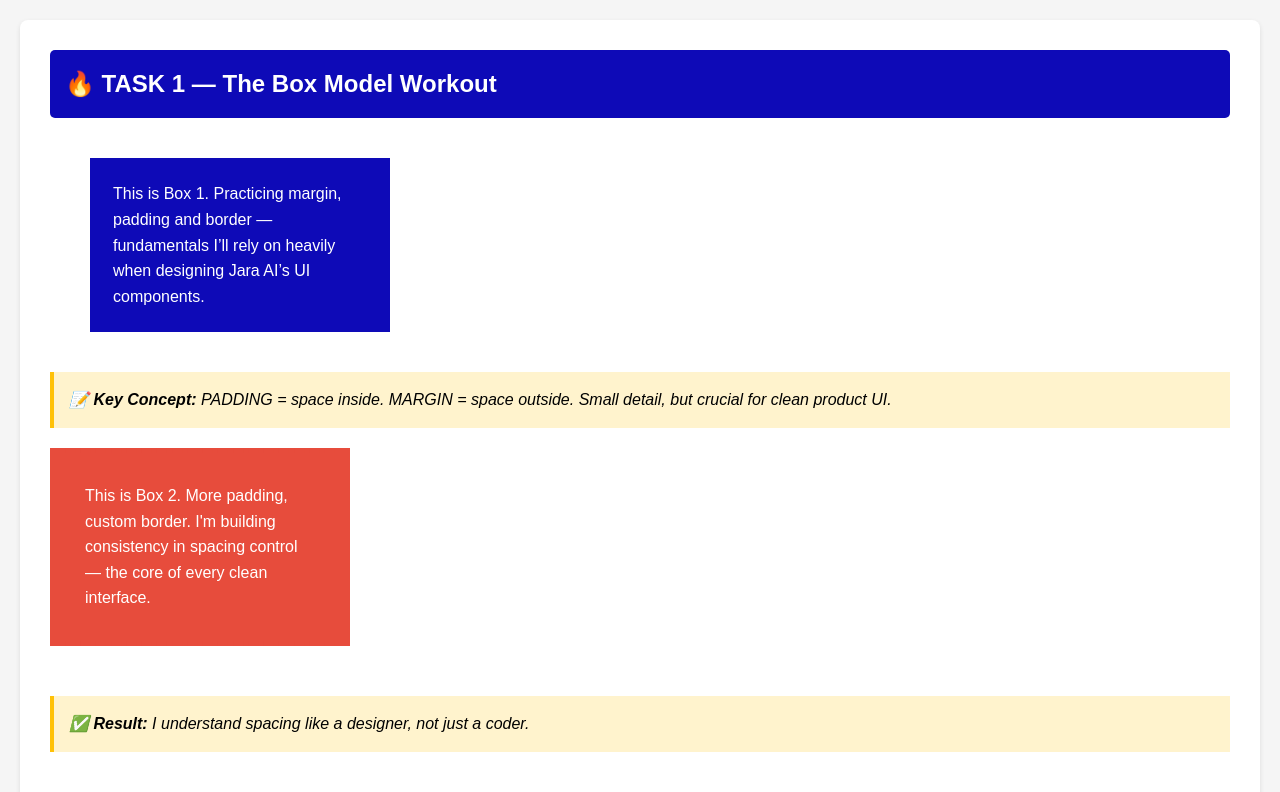
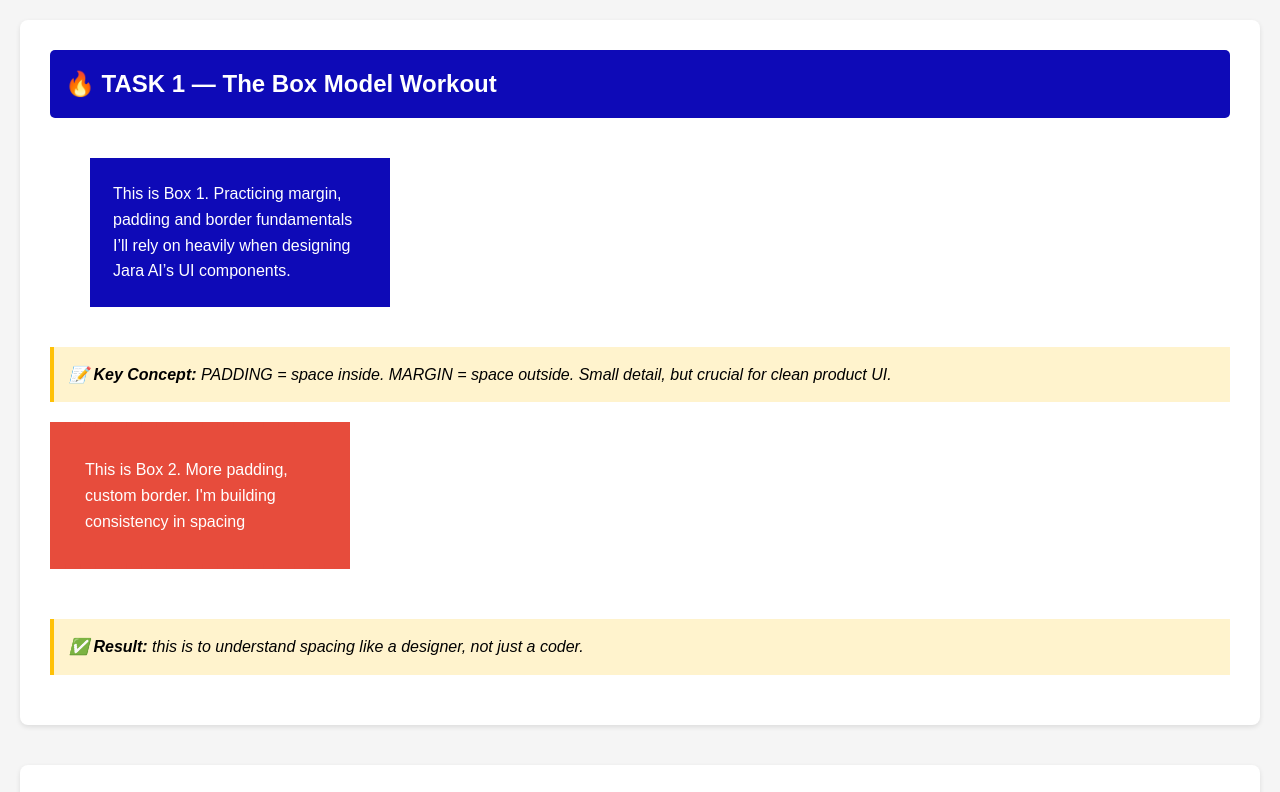
Before and after one commit to socratesKlein/Week01-HTML-CSS, a plain HTML site: page Day 3/index.html in a window 1280 px wide. Shown: the top 792 px of the page. Drawn offline with Linux system fonts and the light colour scheme.

```diff
--- a/Day 3/index.html
+++ b/Day 3/index.html
@@ -12,7 +12,7 @@
   <body>
     <!-- ============================================
          TASK 1 - BOX MODEL WORKOUT
-         (Learning foundational spacing as a future AI app builder)
+         (Learning foundational spacing)
          ============================================ -->
     <div class="task-section">
       <h2>🔥 TASK 1 — The Box Model Workout</h2>
@@ -20,8 +20,8 @@
       <!-- First box with paragraph inside -->
       <div class="box-model-1">
         <p>
-          This is Box 1. Practicing margin, padding and border — fundamentals
-          I’ll rely on heavily when designing Jara AI’s UI components.
+          This is Box 1. Practicing margin, padding and border fundamentals I’ll
+          rely on heavily when designing Jara AI’s UI components.
         </p>
       </div>
 
@@ -35,13 +35,13 @@
       <div class="box-model-2">
         <p>
           This is Box 2. More padding, custom border. I'm building consistency
-          in spacing control — the core of every clean interface.
+          in spacing
         </p>
       </div>
 
       <div class="note">
-        ✅ <strong>Result:</strong> I understand spacing like a designer, not
-        just a coder.
+        ✅ <strong>Result:</strong> this is to understand spacing like a
+        designer, not just a coder.
       </div>
     </div>
 
@@ -172,8 +172,7 @@
       </div>
 
       <div class="note">
-        🎯 You built a complete UI component — clean, centered, structured. This
-        is portfolio-ready.
+        🎯 I built a complete UI component : clean, centered and structured..
       </div>
     </div>
   </body>
```
